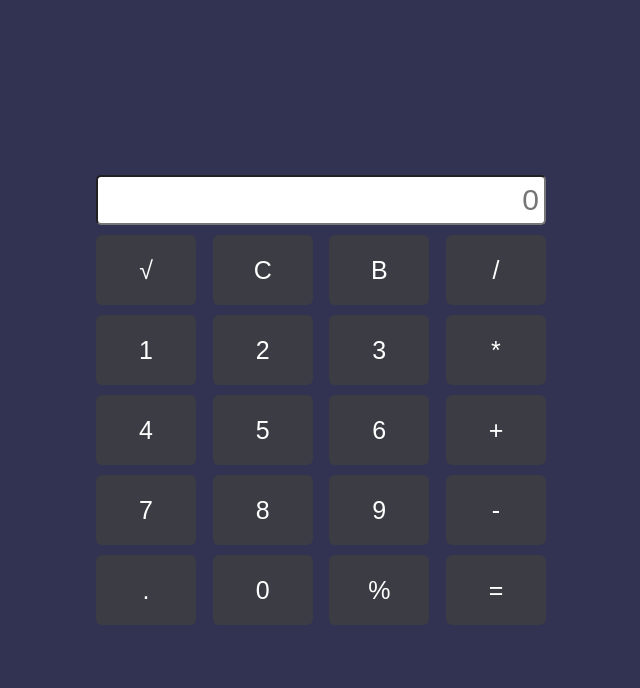
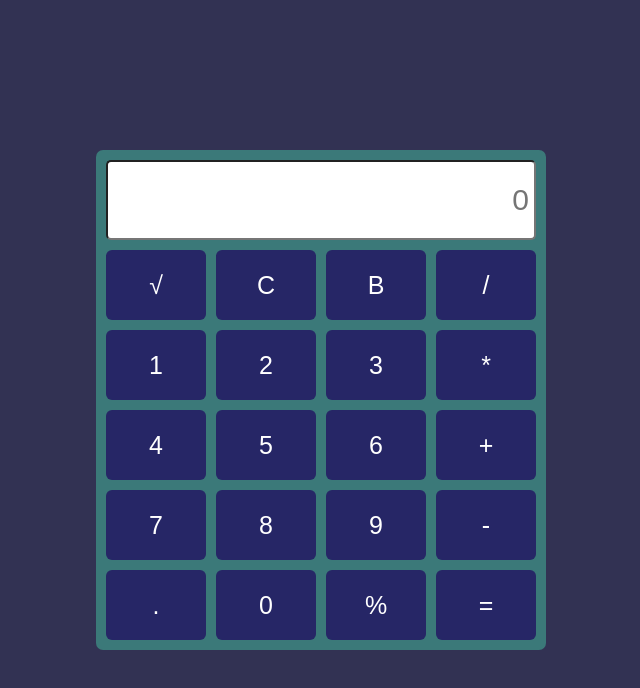
Before and after one commit to krishna-priya-b/Calculator, a plain HTML site: page index.html in a window 1280 px wide. Shown: the whole page, without its empty margins (319-959 px from the left). Drawn offline with Linux system fonts and the light colour scheme.

Commit message:
31-10-2023

```diff
--- a/index.html
+++ b/index.html
@@ -11,37 +11,37 @@
         <form>
             <div class="calculator">
                 <div>
-                    <input type="text" name="Result" placeholder="0" class="style-result">
+                    <input type="text" name="result" placeholder="0" class="js-disply style-result">
                 </div>
                 <div class="row">
                     <button type="button" value="sqrt2" onclick="sqrt2()">&radic;</button>
-                    <button type="button" value="C" onclick="clear()">C</button>
+                    <button type="button" value="C" onclick="clearDisply()">C</button>
                     <button type="button" value="backspace" onclick="backspace()">B</button>
-                    <button type="button" value="/" onclick="">/</button>
+                    <button type="button" value="/" onclick="result.value+= '/'">/</button>
                 </div>
                 <div class="row">
-                    <button type="button" value="1" onclick="">1</button>
-                    <button type="button" value="2" onclick="">2</button>
-                    <button type="button" value="3" onclick="">3</button>
-                    <button type="button" value="*" onclick="">*</button>
+                    <button type="button" value="1" onclick="result.value+= '1'">1</button>
+                    <button type="button" value="2" onclick="result.value+= '2'">2</button>
+                    <button type="button" value="3" onclick="result.value+= '3'">3</button>
+                    <button type="button" value="*" onclick="result.value+= '*'">*</button>
                 </div>
                 <div class="row">
-                    <button type="button" value="4" onclick="">4</button>
-                    <button type="button" value="5" onclick="">5</button>
-                    <button type="button" value="6" onclick="">6</button>
-                    <button type="button" value="+" onclick="">+</button>
+                    <button type="button" value="4" onclick="result.value+= '4'">4</button>
+                    <button type="button" value="5" onclick="result.value+= '5'">5</button>
+                    <button type="button" value="6" onclick="result.value+= '6'">6</button>
+                    <button type="button" value="+" onclick="result.value+= '+'">+</button>
                 </div>
                 <div class="row">
-                    <button type="button" value="7" onclick="">7</button>
-                    <button type="button" value="8" onclick="">8</button>
-                    <button type="button" value="9" onclick="">9</button>
-                    <button type="button" value="-" onclick="">-</button>
+                    <button type="button" value="7" onclick="result.value+= '7'">7</button>
+                    <button type="button" value="8" onclick="result.value+= '8'">8</button>
+                    <button type="button" value="9" onclick="result.value+= '9'">9</button>
+                    <button type="button" value="-" onclick="result.value+= '-'">-</button>
                 </div>
                 <div class="row">
-                    <button type="button" value="." onclick="">.</button>
-                    <button type="button" value="0" onclick="">0</button>
-                    <button type="button" value="%" onclick="">%</button>
-                    <button type="button" value="=" onclick="">=</button>
+                    <button type="button" value="." onclick="result.value+= '.'">.</button>
+                    <button type="button" value="0" onclick="result.value+= '0'">0</button>
+                    <button type="button" value="%" onclick="result.value+= '%'">%</button>
+                    <button type="button" value="=" onclick="calcul()">=</button>
                 </div>
             </div>
         </form>
--- a/script.js
+++ b/script.js
@@ -0,0 +1,24 @@
+let resultDisply = document.querySelector('.js-disply');
+
+function sqrt2(){
+    let sqrt = Math.sqrt(resultDisply.value);
+    resultDisply.value = sqrt;
+
+}
+
+function clearDisply(){
+    resultDisply.value = "";
+}
+
+function backspace(){
+    let newDisply = resultDisply.value.slice(0, resultDisply.value.length - 1);
+    resultDisply.value = newDisply;
+}
+
+function btnClick(){
+    resultDisply.value += value;
+}
+
+function calcul(){
+    resultDisply.value= eval(resultDisply.value)
+}
--- a/style.css
+++ b/style.css
@@ -14,10 +14,13 @@
 }
 .calculator{
     width: 450px;
+    background-color: rgb(59, 121, 121);
+    border-radius: 7px;
+    padding: 10px;
 }
 .style-result{
     width: 100%;
-    height: 50px;
+    height: 80px;
     padding-inline: 5px;
     border-radius: 5px;
     text-align: right;
@@ -35,7 +38,8 @@ button{
     margin-block-start: 10px;
     border: none;
     border-radius: 6px;
-    background-color: rgb(60, 60, 68);
+    background-color: rgb(38, 38, 102);
     color: white;
     font-size: 25px;
+    cursor: pointer;
 }
```
